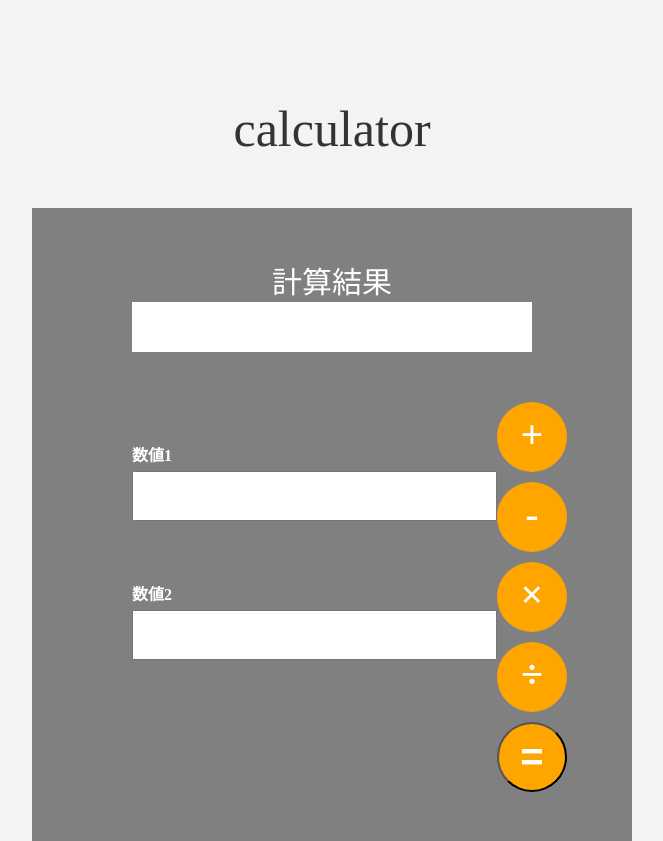
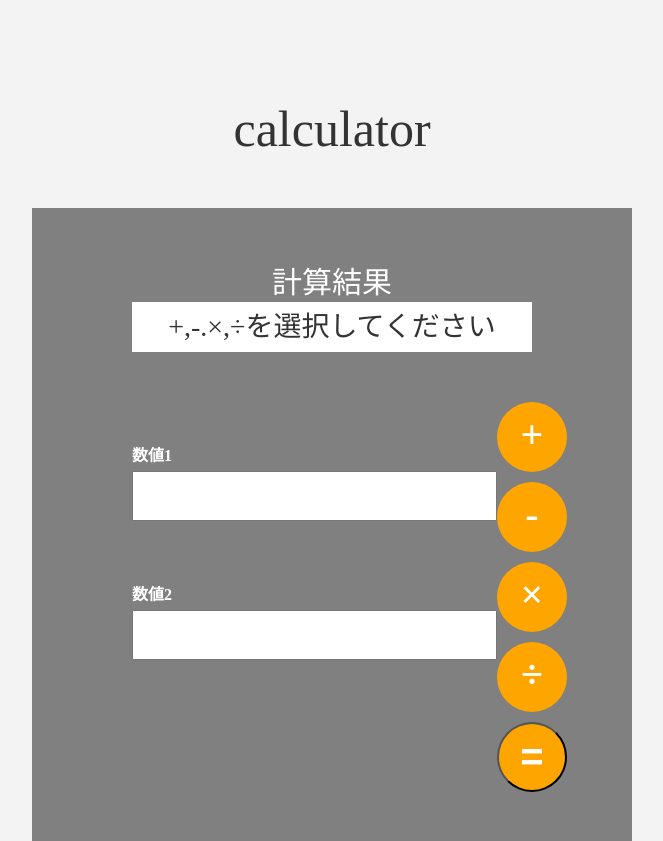
Before and after one commit to izumi-0916/calculator, a PHP site: page /get.php?num1=1 in a window 1280 px wide. Shown: the top 841 px of the page, without its empty margins (308-971 px from the left). Run offline with PHP 8.4, Linux system fonts and the light colour scheme; data that the repository does not hold is empty; some libraries are stand-ins or nearby versions.

Commit message:
Update get.php

```diff
--- a/get.php
+++ b/get.php
@@ -31,6 +31,8 @@
             $div = $num1 / $num2;
             echo $div;
           }
+        }else{
+          echo "+,-.×,÷を選択してください";
         }
       ?>
     </div>
```
